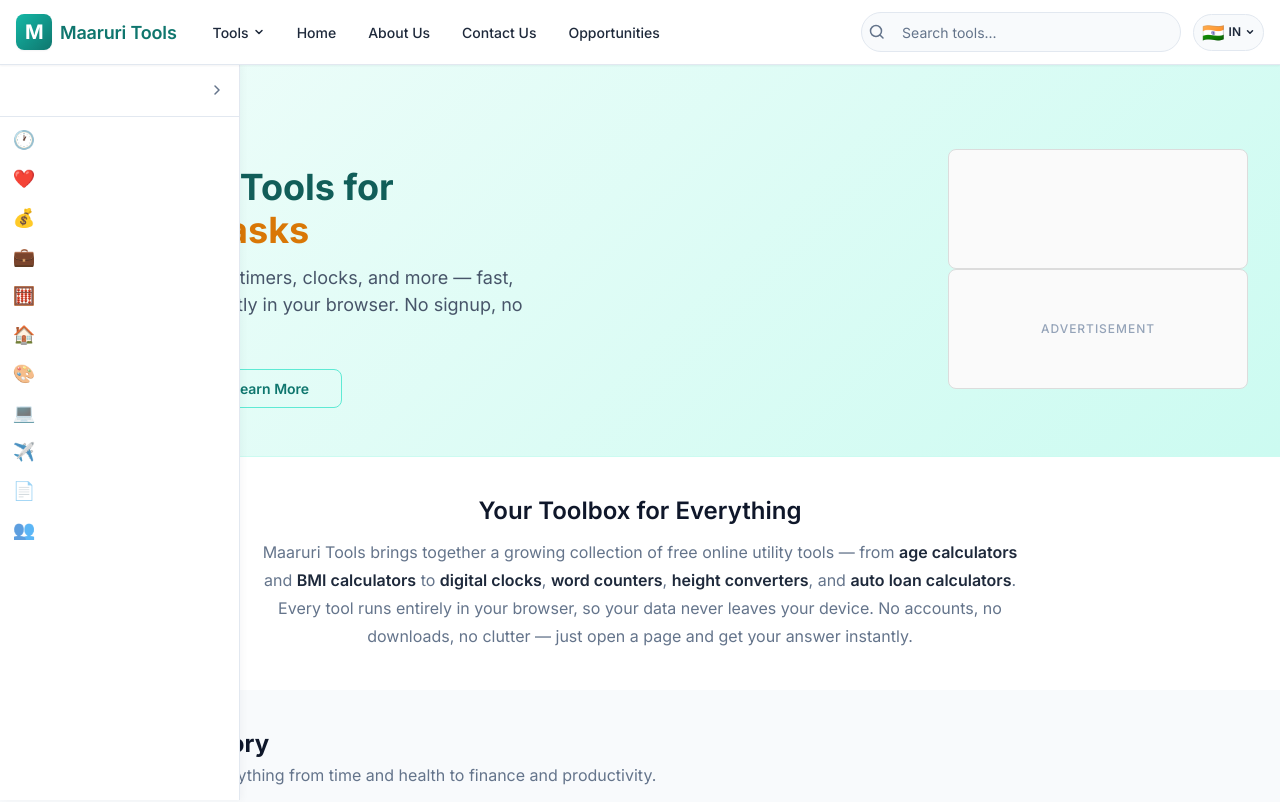
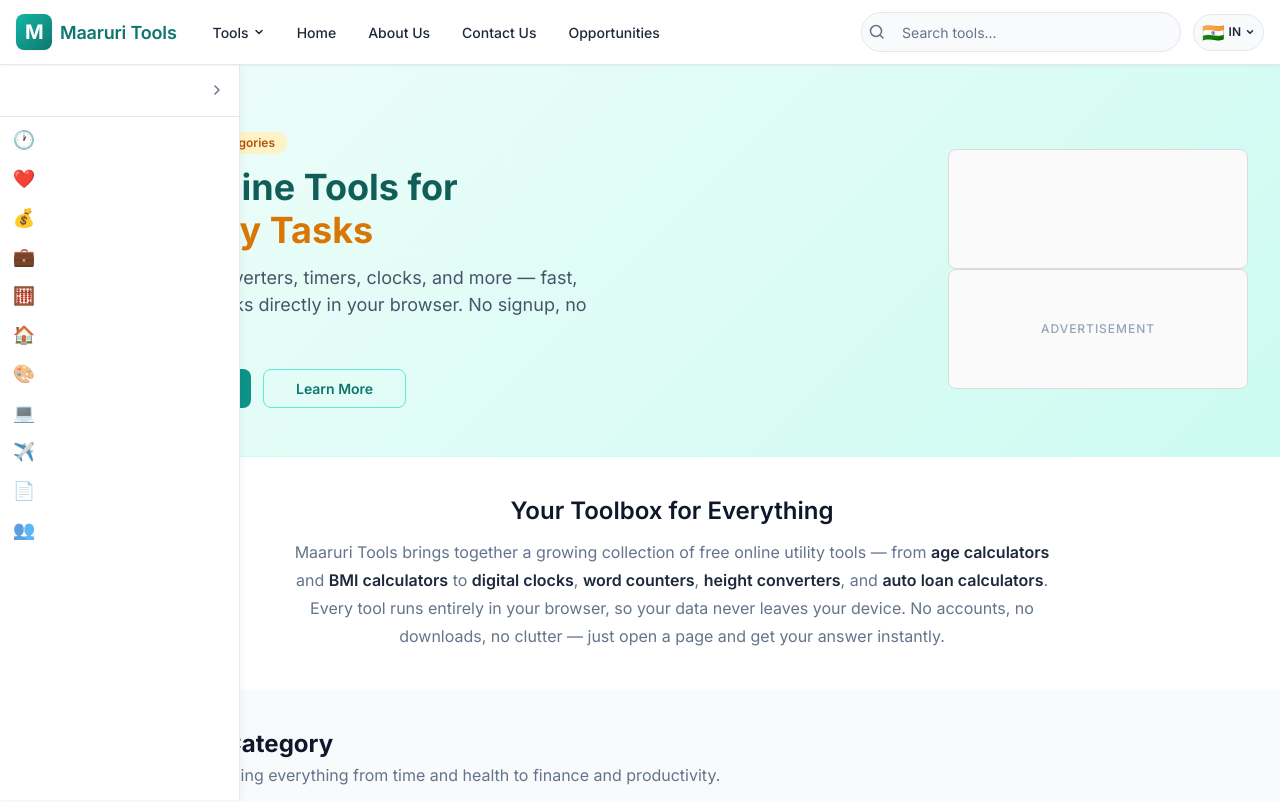
Before and after one commit to maaruriprojects/maaruri-tools-v1, an Angular app in the folder client/: page / in a window 1280 px wide. Shown: the top 802 px of the page. Built offline with nearby package versions, Linux system fonts and the light colour scheme.

Commit message:
Fix sidebar collapse toggle icon and main content overlap

```diff
--- a/client/src/app/app.scss
+++ b/client/src/app/app.scss
@@ -1,3 +1,5 @@
+@use "../styles/breakpoints" as bp;
+
 :host {
   display: block;
   min-height: 100vh;
@@ -7,4 +9,8 @@
   min-height: 100vh;
   display: flex;
   flex-direction: column;
+
+  @include bp.desktop {
+    margin-left: var(--mt-sidebar-width-collapsed);
+  }
 }
--- a/client/src/app/layout/sidebar/sidebar.scss
+++ b/client/src/app/layout/sidebar/sidebar.scss
@@ -43,10 +43,14 @@
   text-transform: uppercase;
   letter-spacing: 0.06em;
   white-space: nowrap;
+  overflow: hidden;
+  min-width: 0;
+  max-width: 0;
   opacity: 0;
-  transition: opacity var(--mt-transition-fast);
+  transition: opacity var(--mt-transition-fast), max-width var(--mt-transition-fast);
 
   .is-expanded & {
+    max-width: 160px;
     opacity: 1;
   }
 }
```
